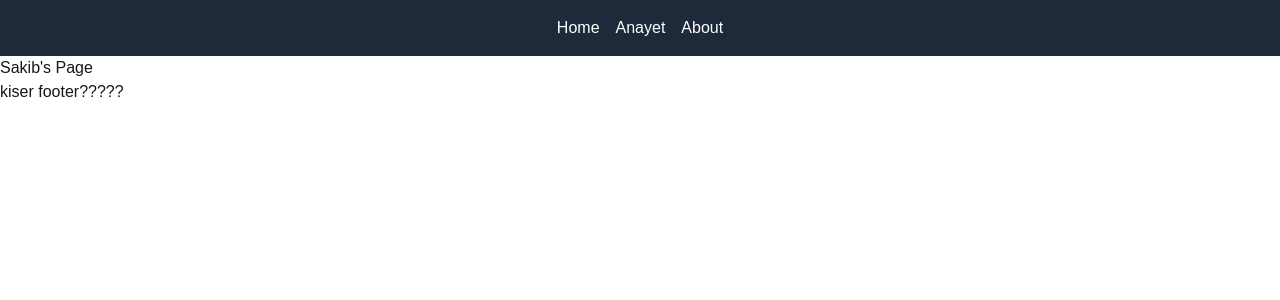
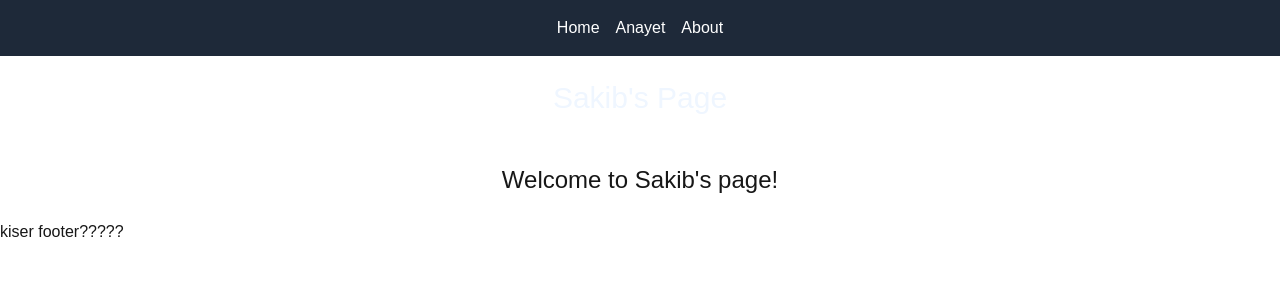
Before and after one commit to themahabur/team-test, a Next.js app: page /sakib in a window 1280 px wide. Shown: the top 300 px of the page. Built offline with nearby package versions, Linux system fonts and the light colour scheme.

Commit message:
sakib page updated

```diff
--- a/src/app/sakib/page.jsx
+++ b/src/app/sakib/page.jsx
@@ -1,11 +1,16 @@
-import React from 'react';
+import React from "react";
 
 const Sakib = () => {
-    return (
-        <div>
-            <h1>Sakib's Page</h1>
-        </div>
-    );
+  return (
+    <div>
+      <h1 className="text-3xl text-center text-blue-50 mx-auto py-6">
+        Sakib's Page
+      </h1>
+      <p className="text-2xl text-shadow-amber-500 text-center my-6">
+        Welcome to Sakib's page!
+      </p>
+    </div>
+  );
 };
 
 export default Sakib;
```
